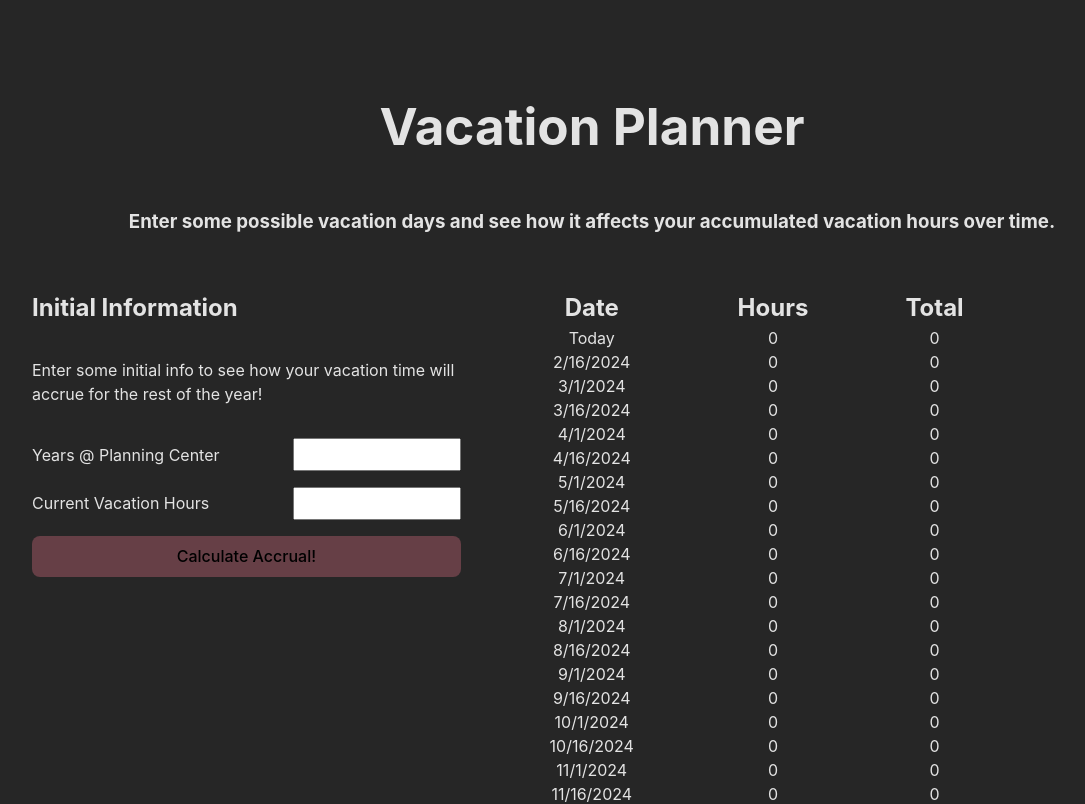
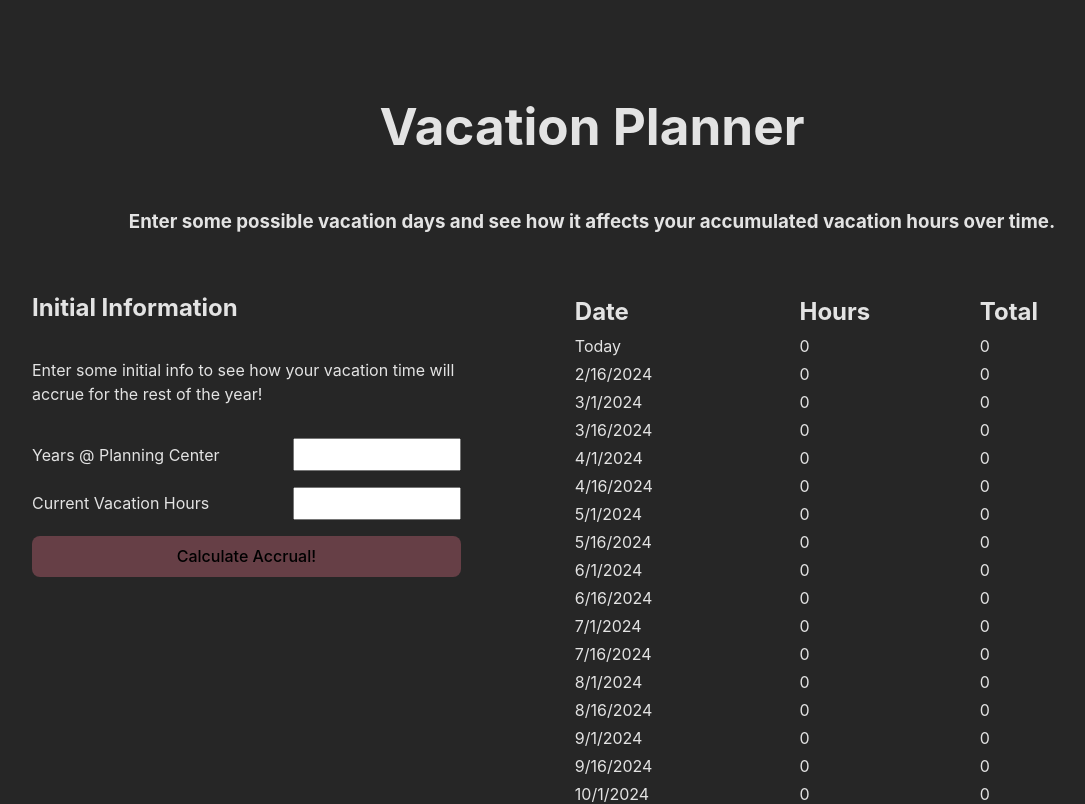
Before and after one commit to usborn116/pto-calculator, a React (Vite) app: page / in a window 1280 px wide. Shown: the top 804 px of the page, without its empty margins (48-1133 px from the left). Built offline with nearby package versions, Linux system fonts and the light colour scheme.

Commit message:
added ability to edit date

```diff
--- a/src/App.css
+++ b/src/App.css
@@ -82,12 +82,20 @@ input[type='number'], input[type='date']{
 
 .row{
   display: grid;
-  grid-template-columns: 1.5fr 1.2fr 1.2fr 0.25fr 0.75fr;
+  grid-template-columns: 0.5fr 1.5fr 1.2fr 1.2fr ;
   gap: 0.2em;
+  align-items: center;
+  padding-top: 0.25em;
 }
 
 #header{
-  grid-template-columns: 1.5fr 1.2fr 1.2fr 0.25fr 0.75fr;
+  grid-template-columns: 0.5fr 1.5fr 1.2fr 1.2fr ;
+  align-items: center;
+}
+
+#header > h2{
+  text-align: left;
+  padding-left: 5px;
 }
 
 .row > div{
@@ -98,21 +106,26 @@ input[type='number'], input[type='date']{
   filter: drop-shadow(0 0 2em #646cffaa);
 }
 
-.editHourForm{
-  display: grid;
-  grid-template-columns: 1.5fr 1.2fr 1.2fr 0.25fr 0.75fr;
-  padding: 0em;
+.editHourForm > input{
+  width: 70%;
 }
 
-.editHourForm > input{
-  width: 90%;
+.row > .edit-pair{
+  display: flex;
+  text-align: center;
+  padding-left: 5px;
+  gap: 0.5em;
+  align-items: center;
 }
 
-#editHourForm > input[type='submit']{
-  width: auto;
-  padding: 0.2em;
-  background-color: transparent;
-  color: red;
+.row > .edit-pair > p{
+  margin: 0;
+}
+
+.list-logo{
+  height: 15px;
+  border-radius: 5px;
+  padding: 0.5em;
 }
 
 @media (max-width: 750px) {
--- a/src/App.tsx
+++ b/src/App.tsx
@@ -22,6 +22,7 @@ function App() {
 
   const ptoParams = () => {
     const acc = accrualTable[years]['rate']
+    hrsArr.sort((a, b) => a.date.getTime() - b.date.getTime())
     hrsArr[0]['totalHrs'] = currHrs
     for (let i = 1; i < hrsArr.length; i++){
       if (hrsArr[i]['payday'] == true) hrsArr[i]['hrs'] = acc
@@ -49,12 +50,11 @@ function App() {
   }, [startEnd])
 
   const editDates = (e: React.ChangeEvent<HTMLInputElement>) => {
+    e.preventDefault()
     const [id, name] = [Number(e.target.name.split('-')[0]), e.target.name.split('-')[1]]
-    console.log(hrsArr[id])
     const data = name == 'date' ? new Date(e.target.value) : Number(e.target.value)
     const insert = {[name]: data}
     hrsArr[id] = {...hrsArr[id], ...insert}
-    console.log(hrsArr[id])
     setHrsArr([...hrsArr])
     ptoParams()
     setHrsArr([...hrsArr])
@@ -80,12 +80,13 @@ function App() {
   const table = (
     <div className="table">
       <div className="row" id="header">
+        <div></div>
         <h2>Date</h2>
         <h2>Hours</h2>
         <h2>Total</h2>
       </div>
       {hrsArr.map((f, i) => (
-        <DateEntry key={f.date.toISOString()} f={f} i={i} resetDates={resetDates} editDates={editDates} ptoParams={ptoParams} />
+        <DateEntry key={f.date.toISOString()} f={f} i={i} resetDates={resetDates} editDates={editDates}/>
         )
       )}
     </div>
@@ -113,7 +114,6 @@ function App() {
   const handleSubmit = (e: React.FormEvent<HTMLFormElement>) => {
     e.preventDefault()
     added.forEach(a => hrsArr.push(a))
-    hrsArr.sort((a, b) => a.date.getTime() - b.date.getTime())
     ptoParams()
     setAdded([])
     setHrsArr([...hrsArr])
--- a/src/DateEntry.tsx
+++ b/src/DateEntry.tsx
@@ -1,38 +1,52 @@
 import { useState } from 'react';
 import './App.css'
 import { DateLog } from './Types';
+import edit from './assets/edit.svg'
 
 interface Props {
     f: DateLog,
     i: number,
     resetDates: (arg1: Date) => void,
-    editDates: (e: React.ChangeEvent<HTMLInputElement>) => void,
-    ptoParams: () => void
+    editDates: (e: React.ChangeEvent<HTMLInputElement>) => void
 }
 
 export const DateEntry = ({ f, i, resetDates, editDates }: Props) => {
 
-    const [edit, setEdit] = useState<boolean>(false)
+    const [editDate, setEditDate] = useState<boolean>(false)
+    const [editHrs, setEditHrs] = useState<boolean>(false)
 
-    if (edit){
+    if (editHrs){
         return (
-            <div className="editHourForm">
-                <div>{i == 0 ? "Today" : f.date.toLocaleDateString('en-us', { timeZone: 'UTC'})}</div>
+            <div className="row editHourForm">
+                <button className='delete' onClick={() =>  setEditHrs(false)}>Save</button>
+                <div className="edit-pair"><p>{i == 0 ? "Today" : f.date.toLocaleDateString('en-us', { timeZone: 'UTC'})}</p>{''}</div>
                 <input type='number' name={`${i}-hrs`} defaultValue={f.hrs} onChange={editDates}/>
-                <div className={f.overMax ? 'over' : ''}>{f.totalHrs}</div>
-                { f.payday ? '' : <button className='delete' onClick={() => resetDates(f.date)}>X</button>}
-                <button className='delete' onClick={() => setEdit(false)}>Save</button>
+                <div className={`edit-pair ${f.overMax ? 'over' : ''}`}>{f.totalHrs}</div>
+            </div>
+        )
+    } else if (editDate){
+        return (
+            <div className="row editHourForm">
+                <button className='delete' onClick={() =>  setEditDate(false)}>Save</button>
+                <input type="date" name={`${i}-date`} defaultValue={f.date.toISOString().slice(0, 10)} onBlur={editDates}/>
+                <div className='edit-pair'>{f.hrs}</div>
+                <div className={`edit-pair ${f.overMax ? 'over' : ''}`}>{f.totalHrs}</div>
             </div>
         )
     }
 
     return (
         <div className={`row ${f.overMax ? 'over' : ''} ${f.payday ? '' : 'vacay'}`} key={i}>
-          <div>{i == 0 ? "Today" : f.date.toLocaleDateString('en-us', { timeZone: 'UTC'})}</div>
-          <div>{f.hrs}</div>
-          <div className={f.overMax ? 'over' : ''}>{f.totalHrs}</div>
-          { f.payday ? '' : <button className='delete' onClick={() => resetDates(f.date)}>X</button>}
-          { f.payday ? '' : <button className='delete' onClick={() => setEdit(true)}>Edit</button>}
+            { f.payday ? <div></div> : <button className='delete' onClick={() => resetDates(f.date)}>X</button>}
+            <div className='edit-pair'>
+                <p>{i == 0 ? "Today" : f.date.toLocaleDateString('en-us', { timeZone: 'UTC'})}</p>
+                {f.payday ? '' : <img className='list-logo delete' src={edit} onClick={() => setEditDate(true)}></img>}
+            </div>
+            <div className="edit-pair">
+                <p>{f.hrs}</p>
+                {f.payday ? '' : <img className='list-logo delete' src={edit} onClick={() => setEditHrs(true)}></img>}
+            </div>
+          <div className={`edit-pair ${f.overMax ? 'over' : ''}`}>{f.totalHrs}</div>
         </div>
     )
 }
```
Also changed, not shown: src/assets/edit.svg (added).
